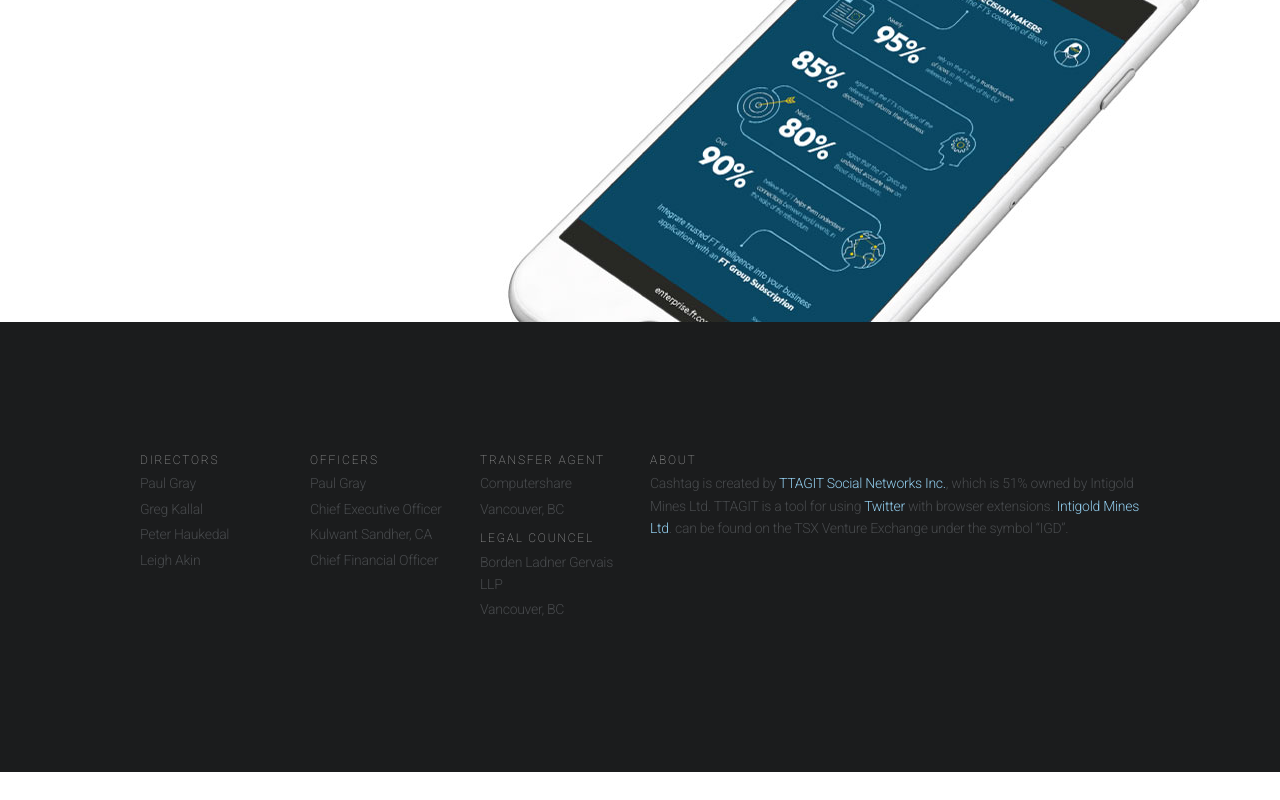
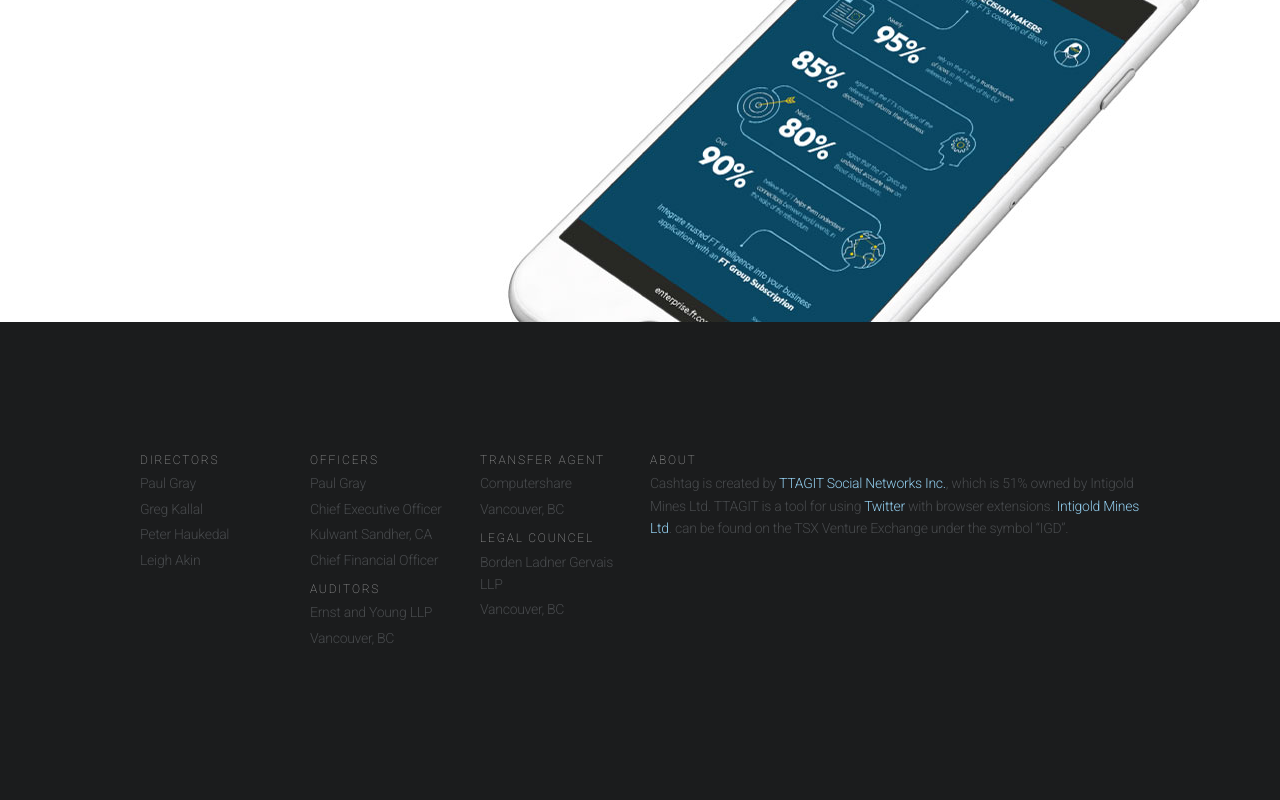
Before and after one commit to ttagit/cashtag, a plain HTML site: page index.html in a window 1280 px wide. Shown: the part 2650-3450 px from the top of the page. Before the commit the page ends 3422 px from the top, so only its background shows below. Drawn offline with Linux system fonts and the light colour scheme.

Commit message:
ready to tweet

```diff
--- a/index.html
+++ b/index.html
@@ -238,6 +238,9 @@
           <li>Chief Executive Officer</li>
           <li>Kulwant Sandher, CA</li>
           <li>Chief Financial Officer</li>
+          <li><h6 class="text-uppercase">Auditors</h6></li>
+          <li>Ernst and Young LLP</li>
+          <li>Vancouver, BC</li>
         </ul>
       </div>
       <div class="col-sm-2 m-b">
```
